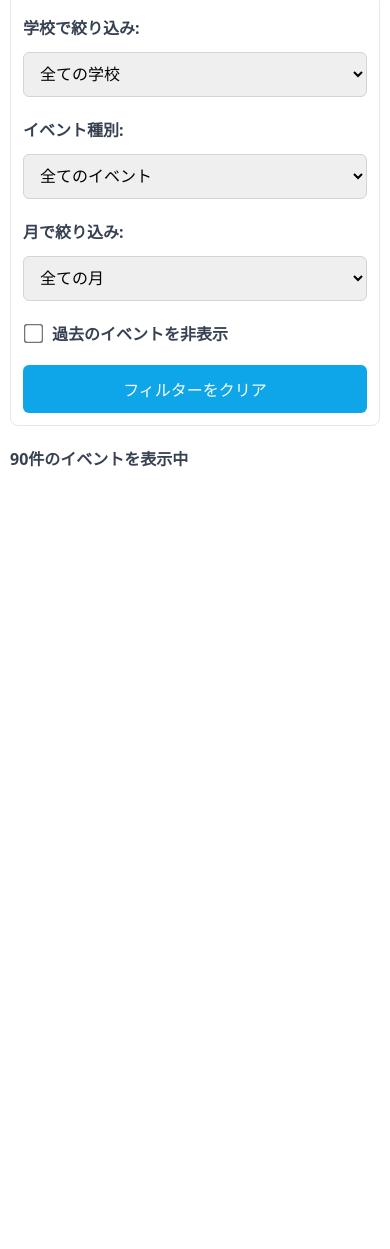
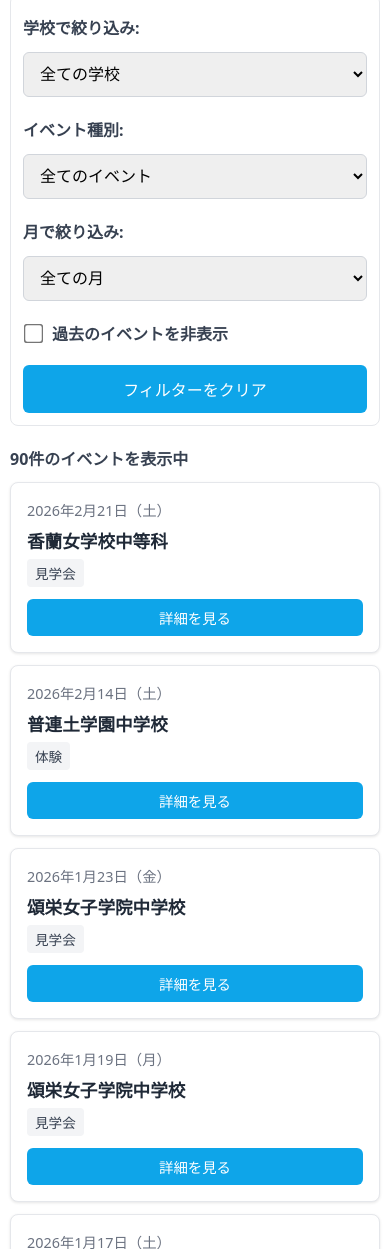
Before and after one commit to dennoukoei/tokyo-protestant-girls-jhs-events, a plain HTML site: page index.html in a window 390 px wide. Shown: the part 751-2000 px from the top of the page. Before the commit the page ends 1231 px from the top, so only its background shows below. Drawn offline with Linux system fonts and the light colour scheme.

Commit message:
Add mobile display debugging - Added console logging to trace mobile card generation - Enhanced CSS for mobile display with !important - Added error handling and initialization checks - Force mobile container visibility on small screens

```diff
--- a/index.html
+++ b/index.html
@@ -243,6 +243,12 @@
     /* デスクトップではカード表示を隠す */
     .mobile-cards {
         display: none;
+    }
+
+    @media (max-width: 768px) {
+        .mobile-cards {
+            display: block !important;
+        }
     }
     </style>
 </head>
@@ -1183,23 +1189,41 @@
         constructor() {
             this.mobileContainer = document.getElementById('mobileCards');
             this.tableRows = document.querySelectorAll('#eventTable tbody tr');
+            console.log('MobileCardManager initialized:', this.mobileContainer, this.tableRows.length);
             this.init();
         }
 
         init() {
+            try {
                 this.generateCards();
+                console.log('Cards generated successfully');
                 // ウィンドウリサイズ時の対応
                 window.addEventListener('resize', () => this.handleResize());
+            } catch (error) {
+                console.error('Error in MobileCardManager init:', error);
+            }
         }
 
         generateCards() {
+            if (!this.mobileContainer) {
+                console.error('Mobile container not found');
+                return;
+            }
+
             this.mobileContainer.innerHTML = '';
+            console.log('Generating cards for', this.tableRows.length, 'rows');
 
-            this.tableRows.forEach(row => {
+            this.tableRows.forEach((row, index) => {
+                try {
                     const dateCell = row.cells[0].textContent.trim();
                     const schoolCell = row.cells[1].textContent.trim();
                     const typeCell = row.cells[2].textContent.trim();
                     const linkCell = row.cells[3].querySelector('a');
+
+                    if (!linkCell) {
+                        console.warn('No link found for row', index);
+                        return;
+                    }
 
                     const card = document.createElement('div');
                     card.className = 'event-card';
@@ -1220,7 +1244,12 @@
                     `;
 
                     this.mobileContainer.appendChild(card);
+                } catch (error) {
+                    console.error('Error generating card for row', index, error);
+                }
             });
+
+            console.log('Total cards created:', this.mobileContainer.children.length);
         }
 
         handleResize() {
@@ -1334,6 +1363,9 @@
 
     // 初期化
     document.addEventListener('DOMContentLoaded', function() {
+        console.log('DOM Content Loaded, window width:', window.innerWidth);
+
+        try {
             new TableSorter('eventTable');
             const tableFilter = new TableFilter();
             const mobileCards = new MobileCardManager();
@@ -1350,21 +1382,43 @@
                 const dateValue = this.dateFilter.value;
                 const hidePastEvents = this.hidePastEvents.checked;
 
+                console.log('Applying filters - mobile width check:', window.innerWidth <= 768);
+
                 // テーブルフィルター適用
                 originalApplyFilters();
 
                 // モバイルカードにも同じフィルターを適用
+                try {
                     const mobileVisibleCount = mobileCards.applyFilters(schoolValue, eventValue, dateValue, hidePastEvents);
+                    console.log('Mobile visible count:', mobileVisibleCount);
 
                     // 結果カウンターは既にテーブル側で更新されているが、
                     // モバイル表示時はモバイルのカウントを使用
                     if (window.innerWidth <= 768) {
                         this.resultCount.textContent = `${mobileVisibleCount}件のイベントを表示中`;
                     }
+                } catch (error) {
+                    console.error('Error applying mobile filters:', error);
+                }
             };
 
             // 初期フィルタリング実行
+            console.log('Starting initial filter application');
             tableFilter.applyFilters();
+
+            // モバイル表示かどうかチェック
+            if (window.innerWidth <= 768) {
+                console.log('Mobile view detected, ensuring cards are visible');
+                const mobileContainer = document.getElementById('mobileCards');
+                if (mobileContainer) {
+                    console.log('Mobile container found, cards count:', mobileContainer.children.length);
+                    mobileContainer.style.display = 'block';
+                }
+            }
+
+        } catch (error) {
+            console.error('Error during initialization:', error);
+        }
     });
     </script>
 
```
Lines whose indentation alone changed are shown as unchanged.
